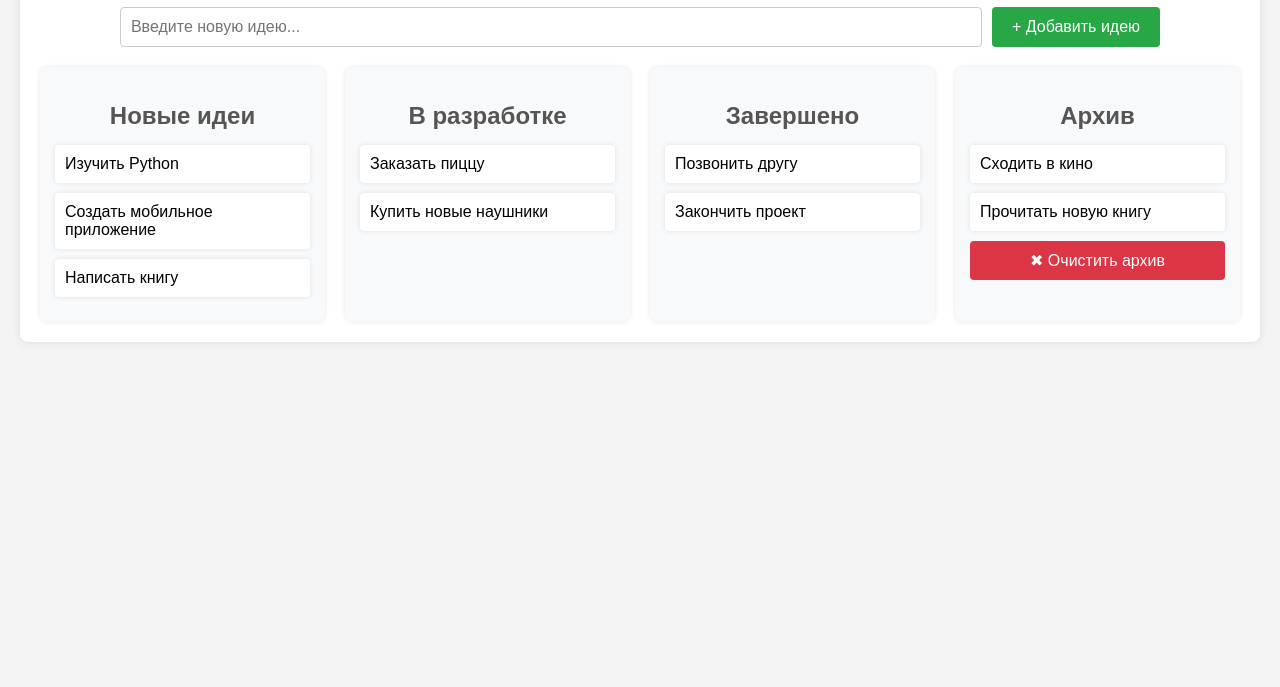
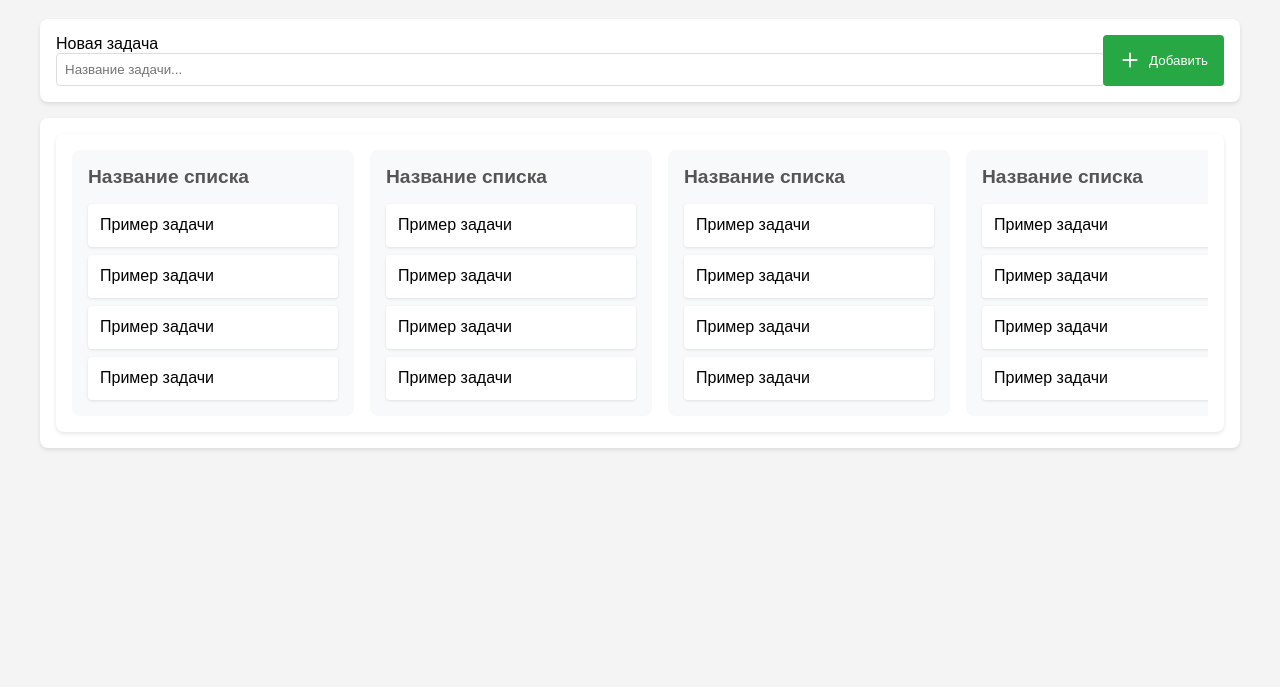
Before and after one commit to pemponce/web, a plain HTML site: page index.html in a window 1280 px wide. Shown: the part 113-800 px from the top of the page. Drawn offline with Linux system fonts and the light colour scheme.

Commit message:
go sleep

```diff
--- /dev/null
+++ b/css/style.css
@@ -0,0 +1,130 @@
+/* Общие стили */
+body {
+    font-family: Arial, sans-serif;
+    background-color: #f4f4f4;
+    margin: 0;
+    padding: 0;
+}
+
+.board-app {
+    max-width: 1200px;
+    margin: 0 auto;
+    padding: 20px;
+}
+
+/* Header */
+header {
+    background-color: #333;
+    color: white;
+    padding: 1rem;
+    text-align: center;
+}
+
+header .title {
+    margin: 0;
+    font-size: 1.5rem;
+}
+
+/* Форма добавления задачи */
+.add-task {
+    background-color: white;
+    padding: 1rem;
+    border-radius: 8px;
+    margin-bottom: 1rem;
+    box-shadow: 0 2px 4px rgba(0,0,0,0.1);
+}
+
+.add-task__form {
+    display: flex;
+    gap: 1rem;
+}
+
+.add-task__input-wrapper {
+    flex-grow: 1;
+}
+
+.add-task__input-wrapper input {
+    width: 100%;
+    padding: 0.5rem;
+    border: 1px solid #ddd;
+    border-radius: 4px;
+}
+
+.add-task__button {
+    background-color: #28a745;
+    color: white;
+    border: none;
+    padding: 0.5rem 1rem;
+    border-radius: 4px;
+    cursor: pointer;
+    display: flex;
+    align-items: center;
+    gap: 0.5rem;
+}
+
+.add-task__button:hover {
+    background-color: #218838;
+}
+
+/* Доска задач */
+.taskboard {
+    background-color: white;
+    padding: 1rem;
+    border-radius: 8px;
+    box-shadow: 0 2px 4px rgba(0,0,0,0.1);
+}
+
+.taskboard__wrapper {
+    display: flex;
+    gap: 1rem;
+    overflow-x: auto;
+}
+
+/* Группа задач */
+.taskboard__group {
+    min-width: 250px;
+    background-color: #f8f9fa;
+    padding: 1rem;
+    border-radius: 8px;
+}
+
+.taskboard__group-title {
+    margin: 0 0 1rem 0;
+    font-size: 1.2rem;
+    color: #555;
+}
+
+.taskboard__tasks {
+    display: flex;
+    flex-direction: column;
+    gap: 0.5rem;
+}
+
+/* Отдельная задача */
+.task {
+    background-color: white;
+    padding: 0.75rem;
+    border-radius: 4px;
+    box-shadow: 0 1px 3px rgba(0,0,0,0.1);
+}
+
+.task__wrapper {
+    display: flex;
+    justify-content: space-between;
+    align-items: center;
+}
+
+.task__text {
+    margin: 0;
+}
+
+.task__delete {
+    background: none;
+    border: none;
+    cursor: pointer;
+    color: #dc3545;
+}
+
+.task__delete:hover {
+    color: #c82333;
+}
--- a/index.html
+++ b/index.html
@@ -1,50 +1,18 @@
 <!DOCTYPE html>
 <html lang="ru">
 <head>
-    <meta charset="UTF-8" />
-    <meta name="viewport" content="width=device-width, initial-scale=1.0" />
-    <link rel="stylesheet" href="style.css" />
-    <title>тасклист</title>
+    <meta charset="UTF-8">
+    <meta name="viewport" content="width=device-width, initial-scale=1.0">
+    <link rel="stylesheet" href="css/style.css">
+    <script src="src/main.js" type="module"></script>
+    <title>Список задач</title>
 </head>
-<body>
-
-<div class="container">
-    <h1 class="title">Самосов Артем</h1>
-
-    <div class="idea-input">
-        <input type="text" id="ideaInput" placeholder="Введите новую идею..." />
-        <button class="add-btn" id="addIdeaBtn">+ Добавить идею</button>
+<body class="board-app">
+<main class="board-app__main">
+    <div class="board-app__inner">
+        <section class="add-task"></section>
+        <section class="taskboard"></section>
     </div>
-
-    <div class="idea-list">
-        <div class="column new-ideas">
-            <h2>Новые идеи</h2>
-            <div class="idea" draggable="true">Изучить Python</div>
-            <div class="idea" draggable="true">Создать мобильное приложение</div>
-            <div class="idea" draggable="true">Написать книгу</div>
-        </div>
-
-        <div class="column in-development">
-            <h2>В разработке</h2>
-            <div class="idea" draggable="true">Заказать пиццу</div>
-            <div class="idea" draggable="true">Купить новые наушники</div>
-        </div>
-
-        <div class="column completed">
-            <h2>Завершено</h2>
-            <div class="idea" draggable="true">Позвонить другу</div>
-            <div class="idea" draggable="true">Закончить проект</div>
-        </div>
-
-        <div class="column archive">
-            <h2>Архив</h2>
-            <div class="idea" draggable="true">Сходить в кино</div>
-            <div class="idea" draggable="true">Прочитать новую книгу</div>
-            <button class="clear-btn" id="clearArchiveBtn">✖ Очистить архив</button>
-        </div>
-    </div>
-</div>
-
-<script src="script.js"></script>
+</main>
 </body>
 </html>
--- /dev/null
+++ b/src/framework/render.js
@@ -0,0 +1,23 @@
+const RenderPosition = {
+    BEFOREBEGIN: 'beforebegin',
+    AFTERBEGIN: 'afterbegin',
+    BEFOREEND: 'beforeend',
+    AFTEREND: 'afterend',
+};
+
+
+function createElement(template) {
+    const newElement = document.createElement('div');
+    newElement.innerHTML = template;
+
+
+    return newElement.firstElementChild;
+}
+
+
+function render(component, container, place = RenderPosition.BEFOREEND) {
+    container.insertAdjacentElement(place, component.getElement());
+}
+
+
+export {RenderPosition, createElement, render};
--- /dev/null
+++ b/src/main.js
@@ -0,0 +1,12 @@
+import HeaderComponent from './view/header-component.js';
+import FormAddTaskComponent from './view/form-add-task-component.js';
+import {render, RenderPosition} from './framework/render.js';
+import TaskBoardComponent from "./view/taskboard-component.js";
+
+const bodyContainer = document.querySelector('.board-app');
+const formContainer = document.querySelector('.add-task');
+const taskBoardContainer = document.querySelector('.taskboard');
+
+render(new HeaderComponent(), bodyContainer, RenderPosition.BEFOREBEGIN);
+render(new FormAddTaskComponent(), formContainer);
+render(new TaskBoardComponent(), taskBoardContainer);
--- /dev/null
+++ b/src/view/form-add-task-component.js
@@ -0,0 +1,43 @@
+import {createElement} from '../framework/render.js';
+
+
+function createFormAddTaskComponentTemplate() {
+    return (
+        `<form class="add-task__form" aria-label="Форма добавления задачи">
+        <div class="add-task__input-wrapper">
+        <label for="add-task">Новая задача</label>
+          <input type="text" name="task-name" id="add-task" placeholder="Название задачи..." required>
+        </div>
+        <button class="add-task__button button" type="submit">
+          <svg width="22" height="22" viewBox="0 0 22 22" fill="none" xmlns="http://www.w3.org/2000/svg">
+            <rect x="10.0833" y="3.66663" width="1.83333" height="14.6667" fill="white" />
+            <rect x="18.3333" y="10.0833" width="1.83333" height="14.6667" transform="rotate(90 18.3333 10.0833)"
+              fill="white" />
+          </svg>
+          <span>Добавить</span>
+        </button>
+      </form>`
+    );
+}
+
+
+export default class FormAddTaskComponent {
+    getTemplate() {
+        return createFormAddTaskComponentTemplate();
+    }
+
+
+    getElement() {
+        if (!this.element) {
+            this.element = createElement(this.getTemplate());
+        }
+
+
+        return this.element;
+    }
+
+
+    removeElement() {
+        this.element = null;
+    }
+}
--- /dev/null
+++ b/src/view/header-component.js
@@ -0,0 +1,34 @@
+import {createElement} from '../framework/render.js';
+
+
+function createHeaderComponentTemplate() {
+    return (
+        `<header class="board-app__header">
+          <div class="board-app__inner">
+            <h1>Список задач</h1>
+          </div>
+        </header>`
+    );
+}
+
+
+export default class HeaderComponent {
+    getTemplate() {
+        return createHeaderComponentTemplate();
+    }
+
+
+    getElement() {
+        if (!this.element) {
+            this.element = createElement(this.getTemplate());
+        }
+
+
+        return this.element;
+    }
+
+
+    removeElement() {
+        this.element = null;
+    }
+}
--- /dev/null
+++ b/src/view/task-component.js
@@ -0,0 +1,31 @@
+import {createElement} from '../framework/render.js';
+
+function createTaskComponentTemplate() {
+    return `<div class="task">
+    <div class="task__wrapper">
+      <div class="task__text">Пример задачи</div>
+      <button class="task__delete" type="button">
+        <svg width="14" height="14" viewBox="0 0 14 14" fill="none" xmlns="http://www.w3.org/2000/svg">
+          <path d="M1 1L13 13M13 1L1 13" stroke-width="2"/>
+        </svg>
+      </button>
+    </div>
+  </div>`;
+}
+
+export default class TaskComponent {
+    getTemplate() {
+        return createTaskComponentTemplate();
+    }
+
+    getElement() {
+        if (!this.element) {
+            this.element = createElement(this.getTemplate());
+        }
+        return this.element;
+    }
+
+    removeElement() {
+        this.element = null;
+    }
+}
--- /dev/null
+++ b/src/view/task-list-component.js
@@ -0,0 +1,34 @@
+import {createElement, render} from '../framework/render.js';
+import TaskComponent from './task-component.js';
+
+function createTaskListComponentTemplate() {
+    return `<div class="taskboard__group">
+    <h2 class="taskboard__group-title">Название списка</h2>
+    <div class="taskboard__tasks">
+      <!-- Здесь будут задачи -->
+    </div>
+  </div>`;
+}
+
+export default class TaskListComponent {
+    getTemplate() {
+        return createTaskListComponentTemplate();
+    }
+
+    getElement() {
+        if (!this.element) {
+            this.element = createElement(this.getTemplate());
+            const tasksContainer = this.element.querySelector('.taskboard__tasks');
+
+            // Рендерим 4 задачи в каждом списке
+            for (let i = 0; i < 4; i++) {
+                render(new TaskComponent(), tasksContainer);
+            }
+        }
+        return this.element;
+    }
+
+    removeElement() {
+        this.element = null;
+    }
+}
--- /dev/null
+++ b/src/view/taskboard-component.js
@@ -0,0 +1,24 @@
+import {createElement, render} from '../framework/render.js';
+import TaskListComponent from './task-list-component.js';
+
+export default class TaskBoardComponent {
+    getTemplate() {
+        return `<section class="taskboard">
+            <div class="taskboard__wrapper"></div>
+        </section>`;
+    }
+
+    getElement() {
+        if (!this.element) {
+            this.element = createElement(this.getTemplate());
+            const wrapper = this.element.querySelector('.taskboard__wrapper');
+
+            // Render 4 task lists
+            render(new TaskListComponent(), wrapper);
+            render(new TaskListComponent(), wrapper);
+            render(new TaskListComponent(), wrapper);
+            render(new TaskListComponent(), wrapper);
+        }
+        return this.element;
+    }
+}
--- a/style.css
+++ /dev/null
@@ -1,97 +0,0 @@
-body {
-    font-family: Arial, sans-serif;
-    background-color: #f4f4f4;
-    margin: 0;
-    padding: 0;
-}
-
-.container {
-    max-width: 1200px;
-    margin: 20px auto;
-    padding: 20px;
-    background-color: #fff;
-    border-radius: 8px;
-    box-shadow: 0 0 10px rgba(0, 0, 0, 0.1);
-}
-
-.title {
-    text-align: center;
-    color: #333;
-}
-
-.idea-input {
-    display: flex;
-    justify-content: center;
-    margin-bottom: 20px;
-}
-
-.idea-input input {
-    width: 70%;
-    padding: 10px;
-    border: 1px solid #ccc;
-    border-radius: 4px;
-    font-size: 16px;
-}
-
-.idea-input button {
-    padding: 10px 20px;
-    margin-left: 10px;
-    background-color: #28a745;
-    color: #fff;
-    border: none;
-    border-radius: 4px;
-    cursor: pointer;
-    font-size: 16px;
-}
-
-.idea-input button:hover {
-    background-color: #218838;
-}
-
-.idea-list {
-    display: flex;
-    justify-content: space-between;
-    gap: 20px;
-}
-
-.column {
-    flex: 1;
-    background-color: #f8f9fa;
-    padding: 15px;
-    border-radius: 8px;
-    box-shadow: 0 0 5px rgba(0, 0, 0, 0.1);
-}
-
-.column h2 {
-    text-align: center;
-    color: #555;
-    margin-bottom: 15px;
-}
-
-.idea {
-    background-color: #fff;
-    padding: 10px;
-    margin-bottom: 10px;
-    border-radius: 4px;
-    box-shadow: 0 0 5px rgba(0, 0, 0, 0.1);
-    cursor: grab;
-}
-
-.idea:active {
-    cursor: grabbing;
-}
-
-.clear-btn {
-    width: 100%;
-    padding: 10px;
-    background-color: #dc3545;
-    color: #fff;
-    border: none;
-    border-radius: 4px;
-    cursor: pointer;
-    font-size: 16px;
-}
-
-.clear-btn:hover {
-    background-color: #c82333;
-}
```
Also changed, not shown: markup/index.html (added, +50 -0 lines), 1 other file.
